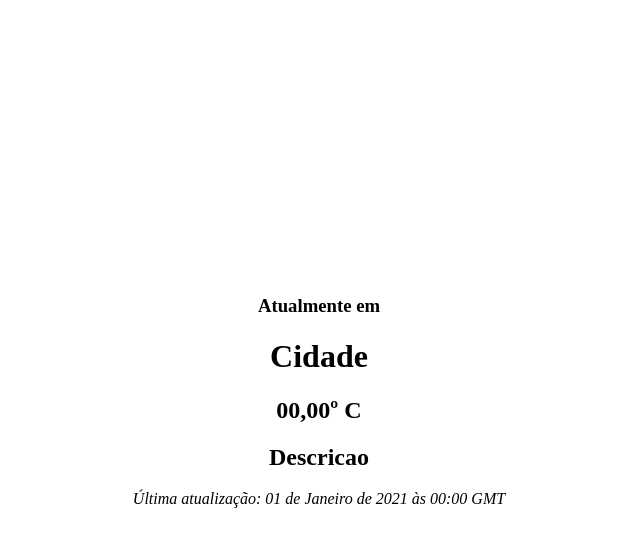
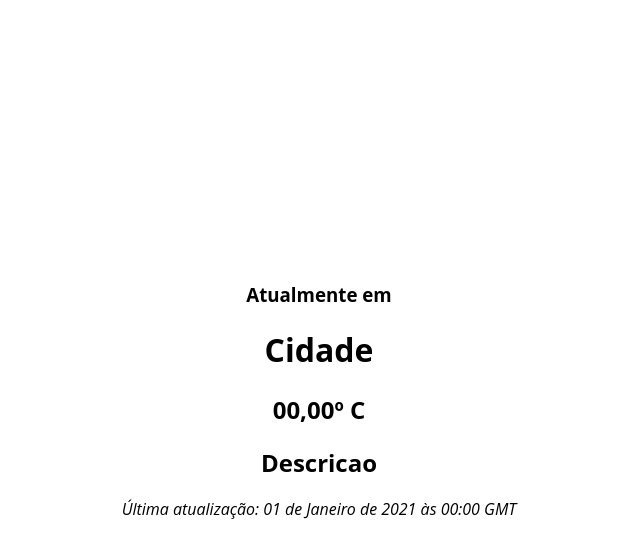
Before and after one commit to rlucasfm/geoweather, a Django app: template weatherForecast/geoWeather/templates/geoWeather/index.html in a window 1280 px wide. Shown: the top 558 px of the page, without its empty margins (321-961 px from the left). Run offline with Django 3.2, Linux system fonts and the light colour scheme; the template is opened without the code that fills it, so the values that code supplies are empty.

Commit message:
Style font-family alteration

```diff
--- a/weatherForecast/geoWeather/templates/geoWeather/index.html
+++ b/weatherForecast/geoWeather/templates/geoWeather/index.html
@@ -9,6 +9,10 @@
     <link rel="shortcut icon" href="{% static 'favicon.ico' %}" type="image/x-icon">
 
 <style>
+    h1, h2, h3, p {
+        font-family: Open Sans;
+    }
+
     .vertical-center {
     margin: 0;
     position: absolute;
```
